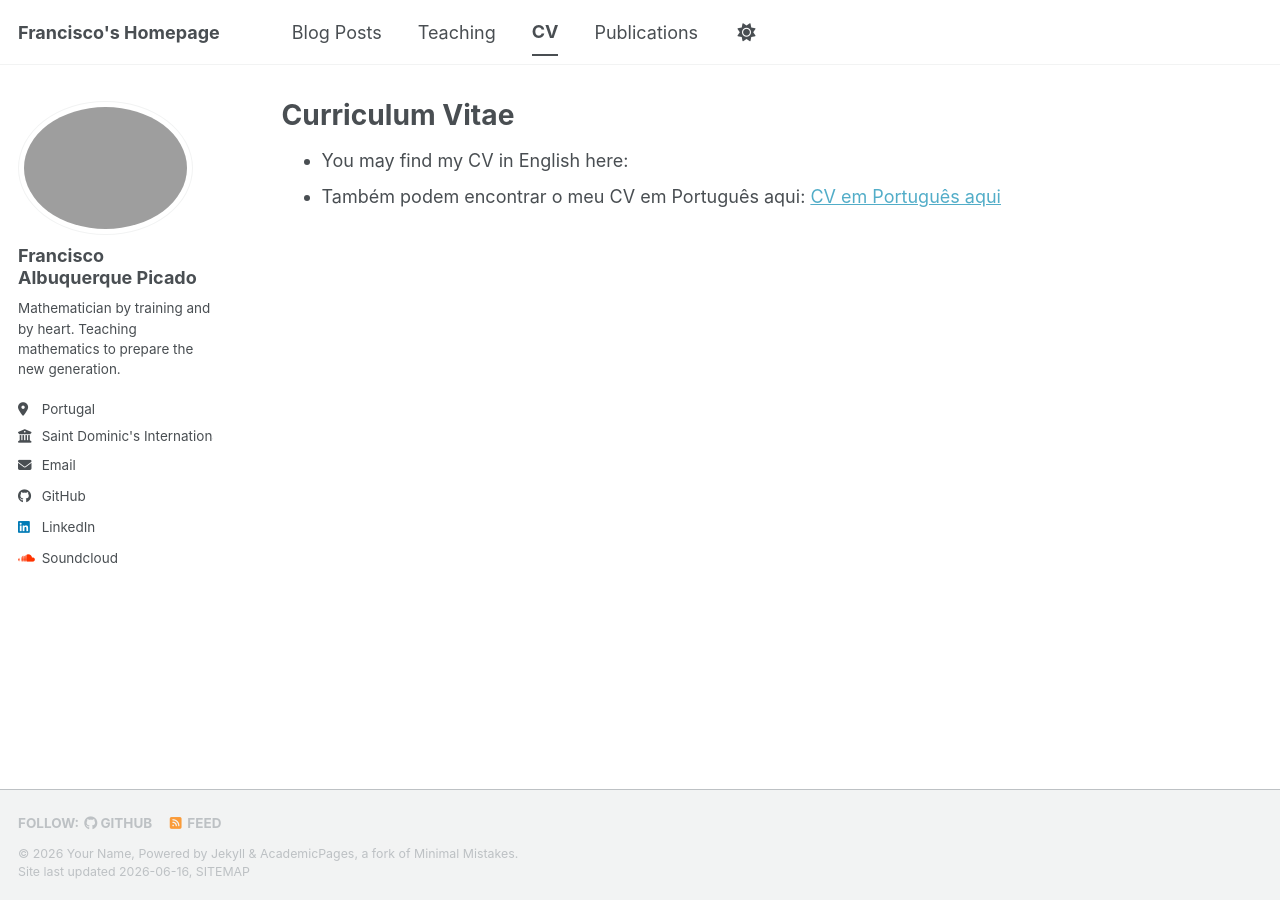
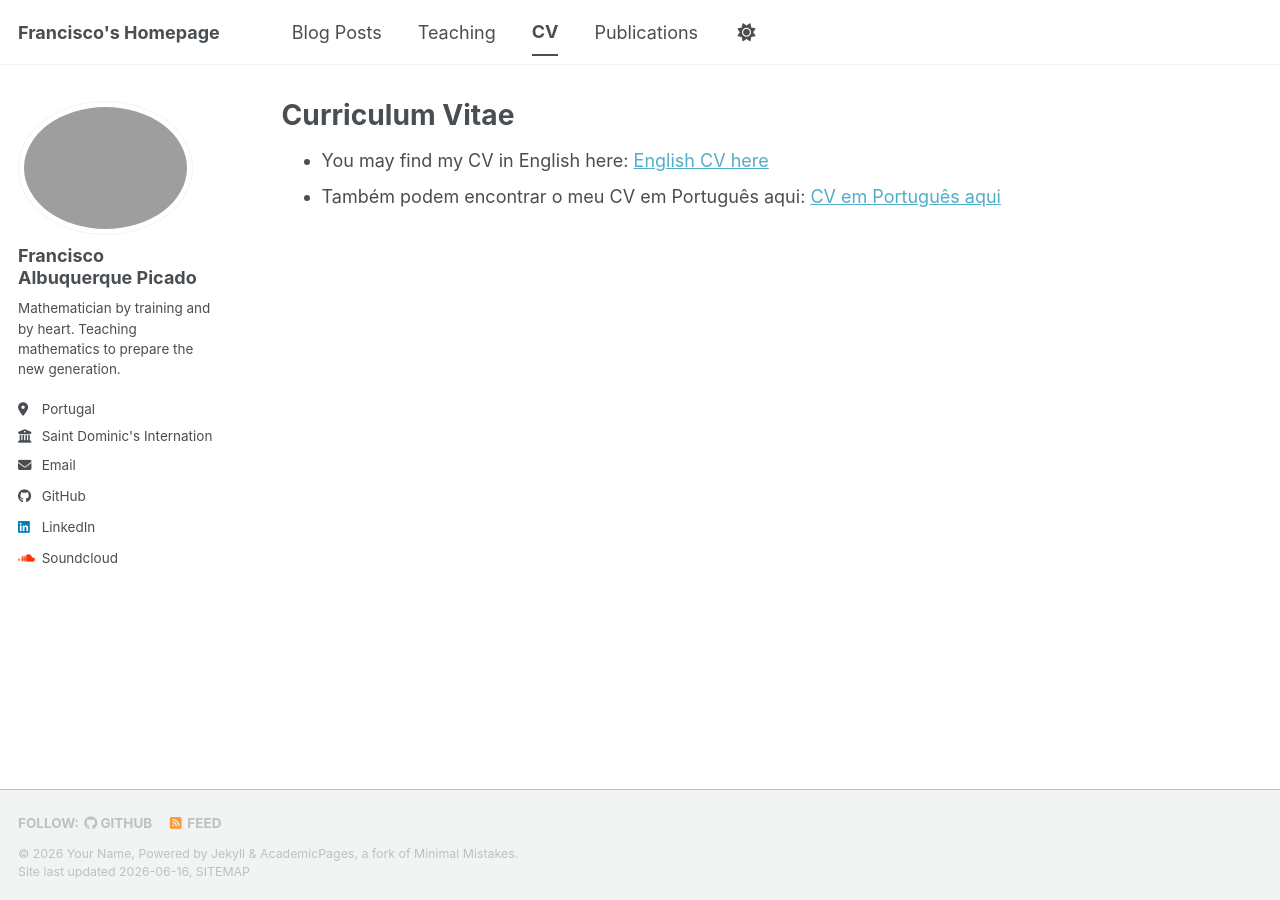
Before and after one commit to ghaleon7/ghaleon7.github.io, a Jekyll site: the page built from _pages/cv.md, in a window 1280 px wide. Built offline with Jekyll 4.4.1, drawn with Linux system fonts in a browser that asks for light colours; a script bundle is joined from its source files by our own code; library files that are not in the unit come from our copies.

Commit message:
CV uploaded

```diff
--- a/_pages/cv.md
+++ b/_pages/cv.md
@@ -7,8 +7,8 @@ redirect_from:
   - /resume
 ---
 
-* You may find my CV in English here:
-* Também podem encontrar o meu CV em Português aqui: [CV em Português aqui](https://ghaleon7.github.io/files/CV_FranAlbPicado(PT).pdf)
+* You may find my CV in English here: [English CV here](https://ghaleon7.github.io/files/CV-FranAlbPicado[ENG].pdf)
+* Também podem encontrar o meu CV em Português aqui: [CV em Português aqui](https://ghaleon7.github.io/files/CV-FranAlbPicado[ENG].pdf)
 
 <!---
 {% include base_path %}
```
Also changed, not shown: files/FranciscoAlbPicado_Photo (2).jpg (deleted), 3 other files.
